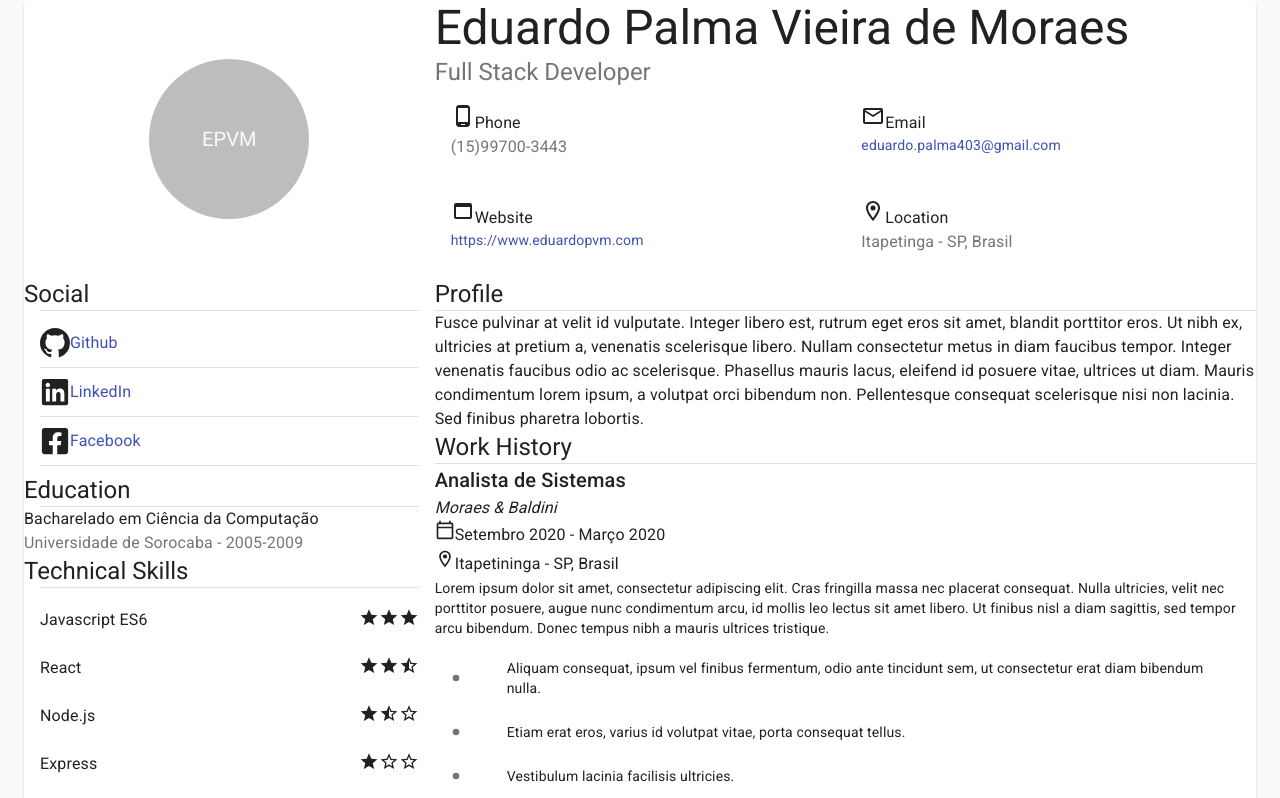
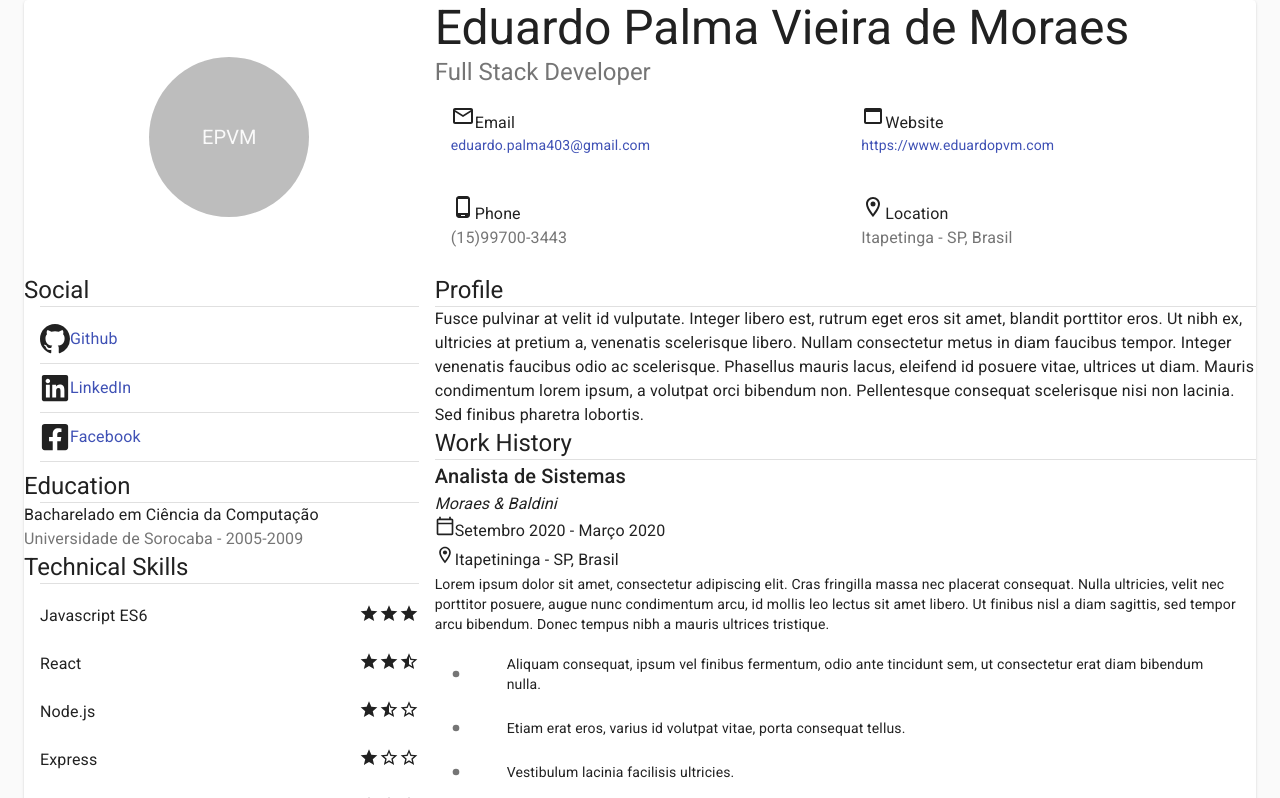
Before and after one commit to eduardopvm/react-cv, a React (Create React App) app: page / in a window 1280 px wide. Shown: the top 798 px of the page. Built offline with nearby package versions, Linux system fonts and the light colour scheme.

Commit message:
changed InfoPanel elements order

```diff
--- a/src/InfoPanel.js
+++ b/src/InfoPanel.js
@@ -14,14 +14,6 @@ import LocationOnOutlinedIcon from "@material-ui/icons/LocationOnOutlined";
 export default function HeaderPanel(props) {
   return (
     <Grid container item xs={12}>
-      <Grid item xs={6}>
-        <CardContent>
-          <PhoneAndroidOutlinedIcon display="inline" />
-          <Typography display="inline">Phone</Typography>
-          <Typography color="textSecondary">{props.contact.phone}</Typography>
-        </CardContent>
-      </Grid>
-
       <Grid item xs={6}>
         <CardContent>
           <EmailOutlinedIcon display="inline" />
@@ -54,6 +46,14 @@ export default function HeaderPanel(props) {
 
       <Grid item xs={6}>
         <CardContent>
+          <PhoneAndroidOutlinedIcon display="inline" />
+          <Typography display="inline">Phone</Typography>
+          <Typography color="textSecondary">{props.contact.phone}</Typography>
+        </CardContent>
+      </Grid>
+
+      <Grid item xs={6}>
+        <CardContent>
           <LocationOnOutlinedIcon display="inline" />
           <Typography display="inline">Location</Typography>
           <Typography color="textSecondary">
```
